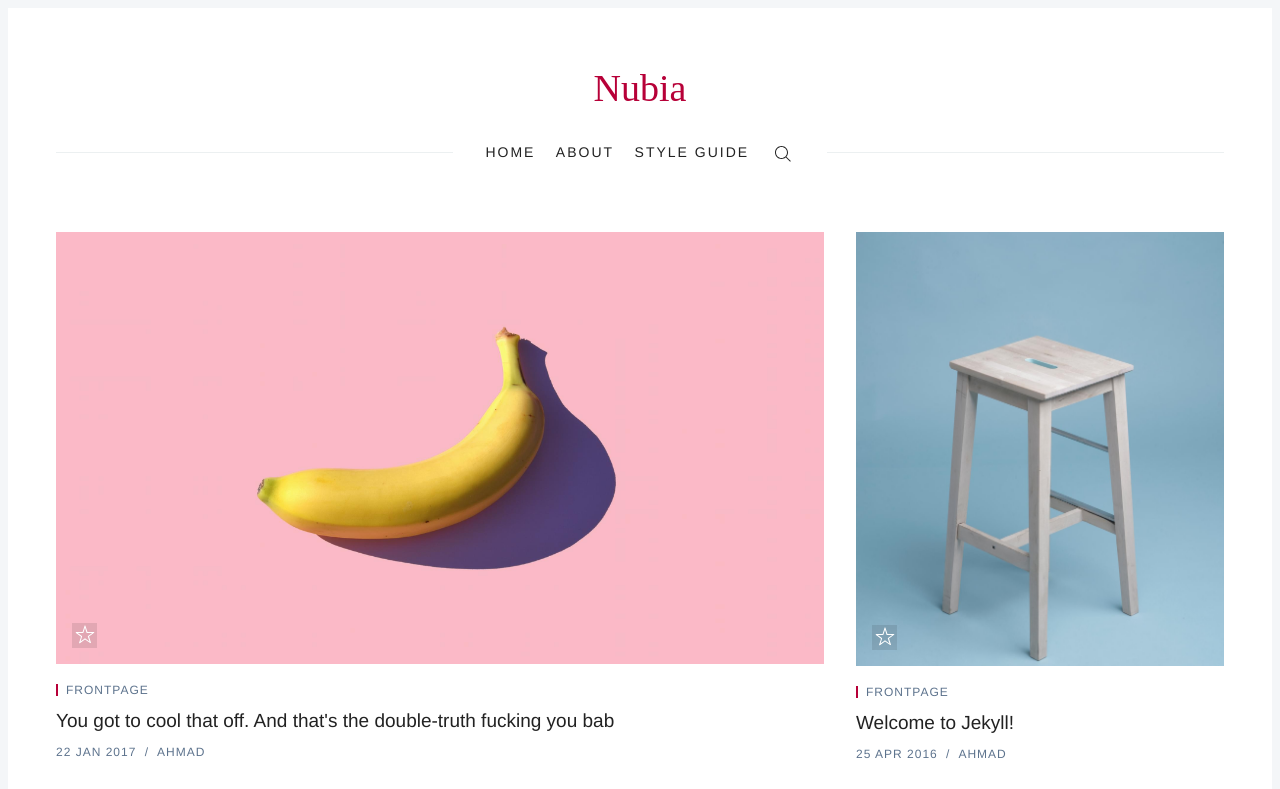
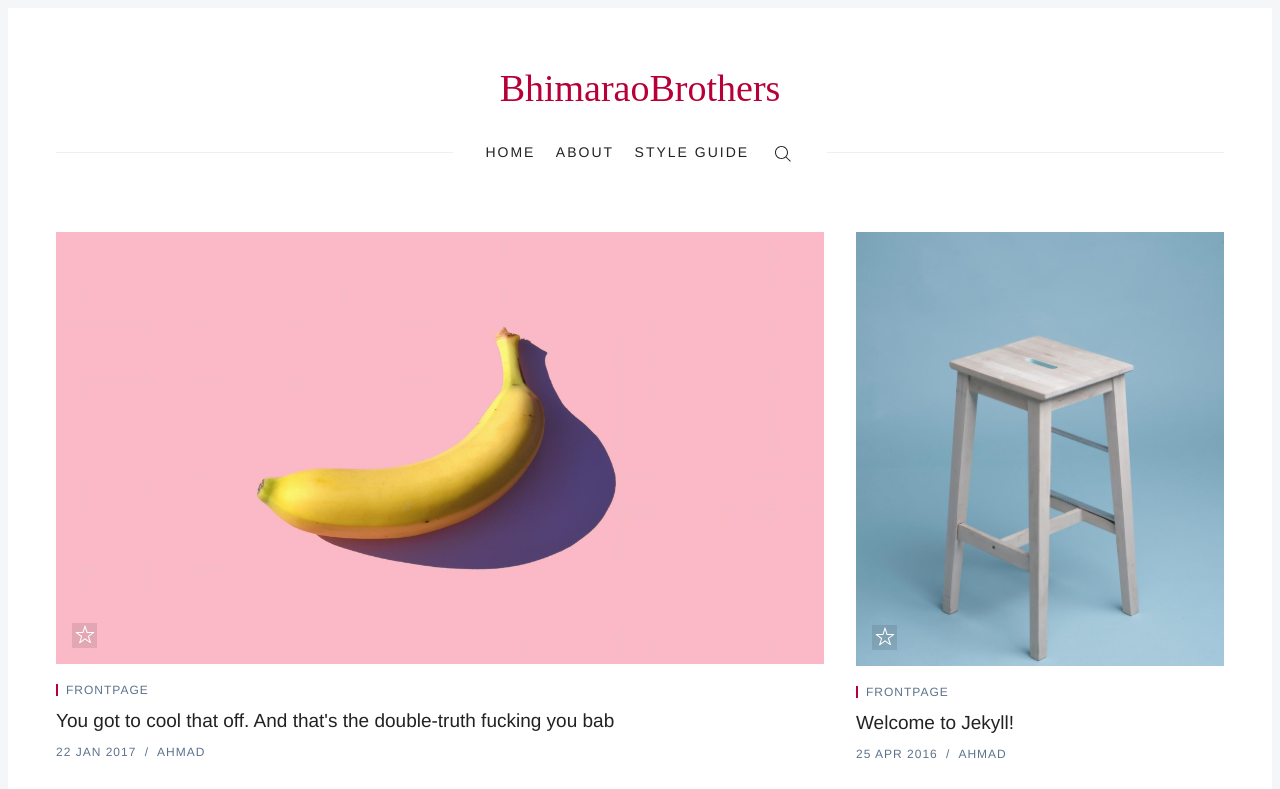
Before and after one commit to ultralegendz/ultralegendz.github.io, a plain HTML site: page index.html in a window 1280 px wide. Shown: the top 789 px of the page. Drawn offline with Linux system fonts and the light colour scheme; a web font is replaced by a local one.

Commit message:
Update index.html

```diff
--- a/index.html
+++ b/index.html
@@ -40,7 +40,7 @@
     <div class='o-grid__col o-grid__col--3-4-s o-grid__col--4-4-m'>
       <div class='c-logo'>
 
-          <a class='c-logo__link' href='index.html'>Nubia</a>
+          <a class='c-logo__link' href='index.html'>BhimaraoBrothers</a>
 
       </div>
     </div>
```
